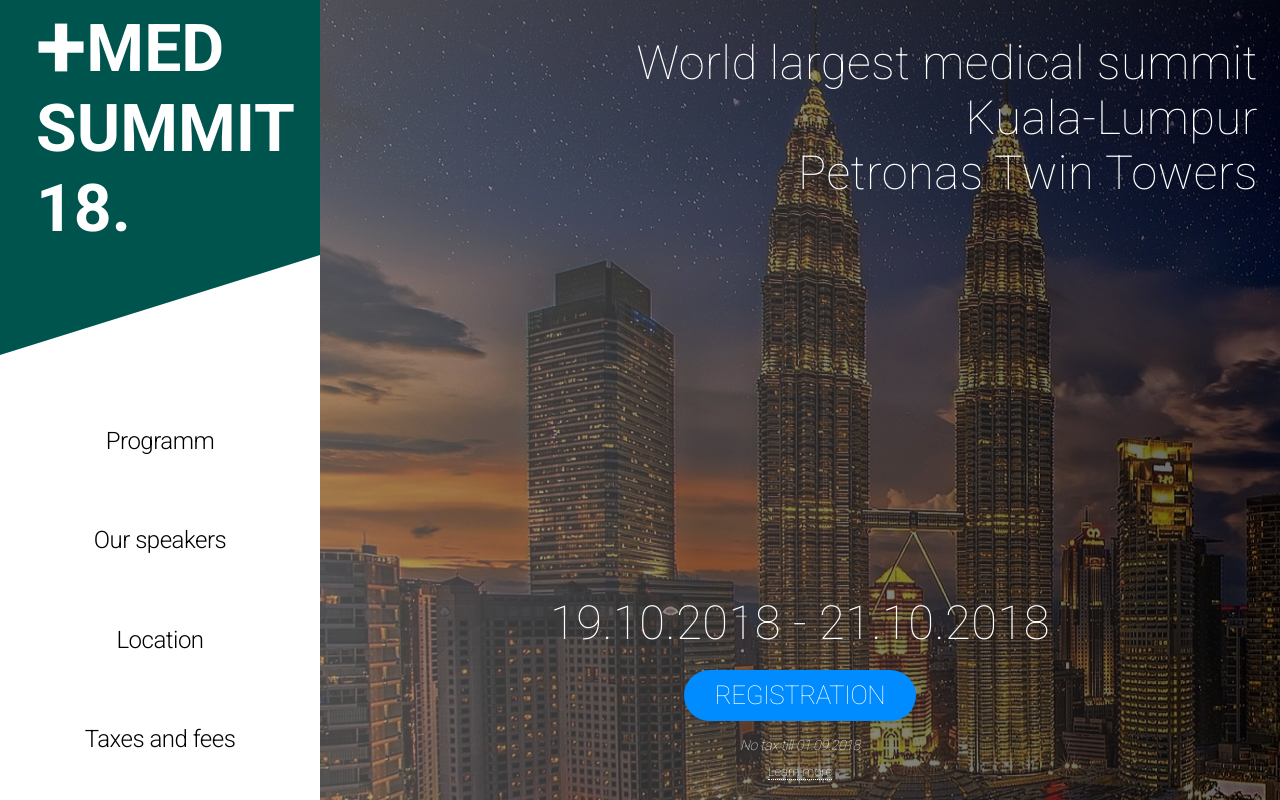
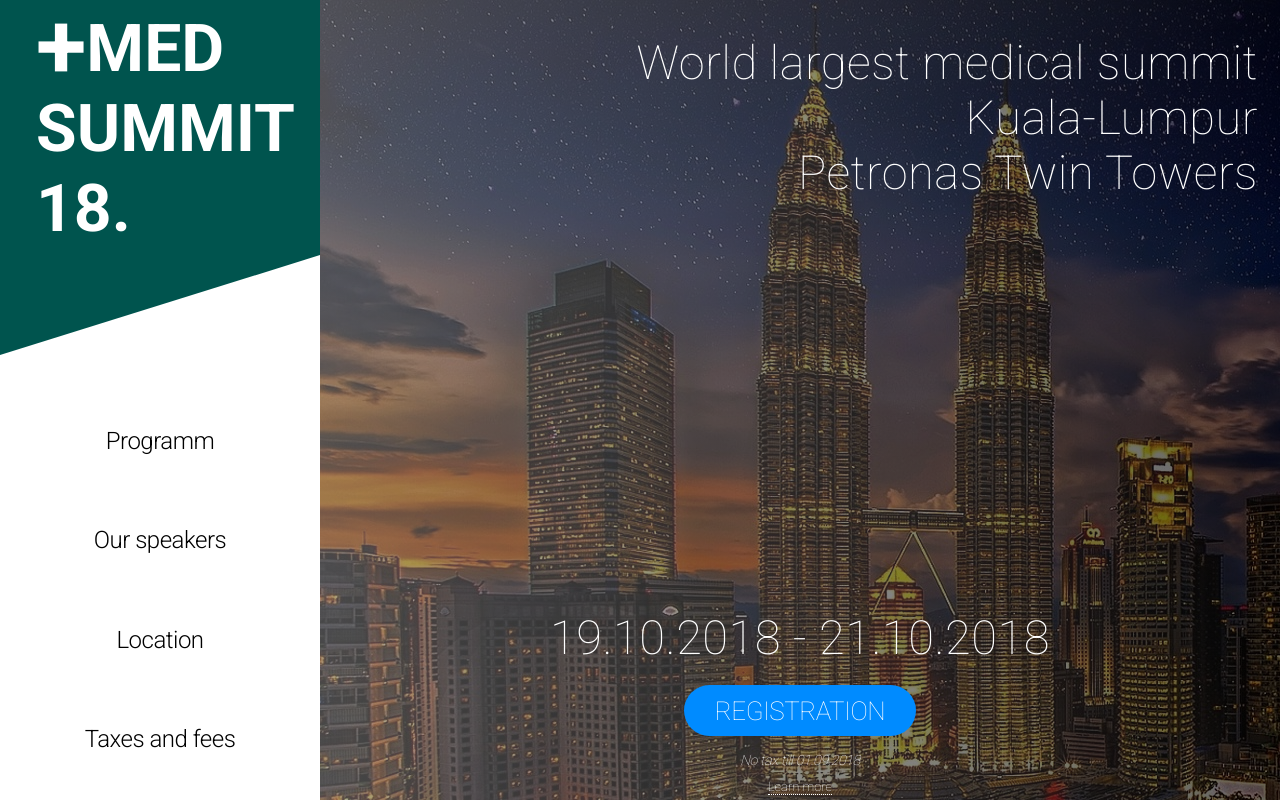
Before and after one commit to mafreelancer/med-summit, a website: page app/index.html in a window 1280 px wide. Shown: the top 800 px of the page. Drawn offline with Linux system fonts and the light colour scheme.

Commit message:
Create page for large screens

```diff
--- a/app/styl/components/aside.styl
+++ b/app/styl/components/aside.styl
@@ -1,5 +1,3 @@
-aside
-    height 100vh
 .title
     position relative
     &__main
--- a/app/styl/components/slide.styl
+++ b/app/styl/components/slide.styl
@@ -1,10 +1,12 @@
 .slide
+    display: flex
+    flex-direction: column
+    justify-content: space-between
     background: linear-gradient(to right, rgba(119, 119, 119, 0.6) 0%, rgba(0, 0, 0, 0.6) 100%), url('../img/bg.jpg')
     color: $color_white
     padding: 35px 22px 43px
     &__title
         text-align: right
-        height 70vh
 
 .registration
     position relative
--- a/app/styl/grid/grid-layout.styl
+++ b/app/styl/grid/grid-layout.styl
@@ -2,6 +2,9 @@
     grid($columns)
         display: grid
         grid-template-columns: $columns
+    main
+        display: grid !important
+        grid-template-rows: auto max-content
     .wrapper
         grid(25% 75%)
         grid-template-rows: 100%
```
Also changed, not shown: app/css/components/aside.css, app/css/components/main.css (added), app/css/components/slide.css, app/css/grid/grid-layout.css, app/css/style.css.
